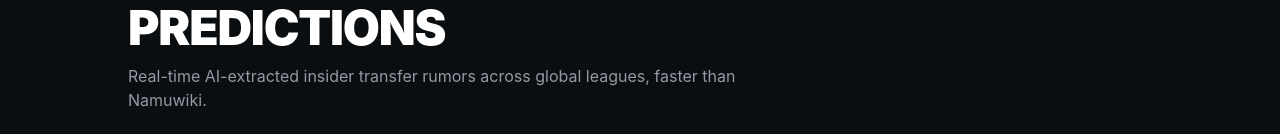
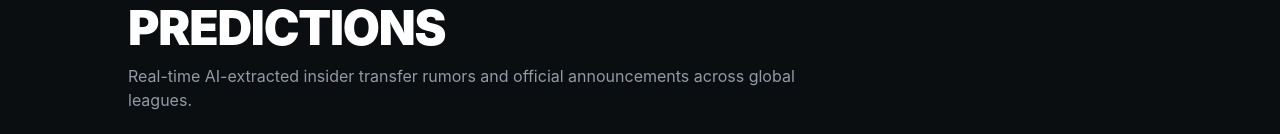
Before and after one commit to jeongminsang/hotstoveleague, a Next.js app: page / in a window 1280 px wide. Shown: the part 218-352 px from the top of the page. Built offline with nearby package versions, Linux system fonts and the light colour scheme; no server answers; the database is empty.

Commit message:
fix(copy): refine english subtitle to be globally universal without local wiki references

```diff
--- a/components/language-provider.tsx
+++ b/components/language-provider.tsx
@@ -72,7 +72,7 @@ export const translations = {
   },
   en: {
     title: "Global LoL Stove League Transfer Predictions",
-    subtitle: "Real-time AI-extracted insider transfer rumors across global leagues, faster than Namuwiki.",
+    subtitle: "Real-time AI-extracted insider transfer rumors and official announcements across global leagues.",
     navHome: "🔥 HotStoveLeague",
     navOfficialAndRumors: "⚡ Official & Rumors",
     liveRadar: "⚡ Live Insider Radar",
```
